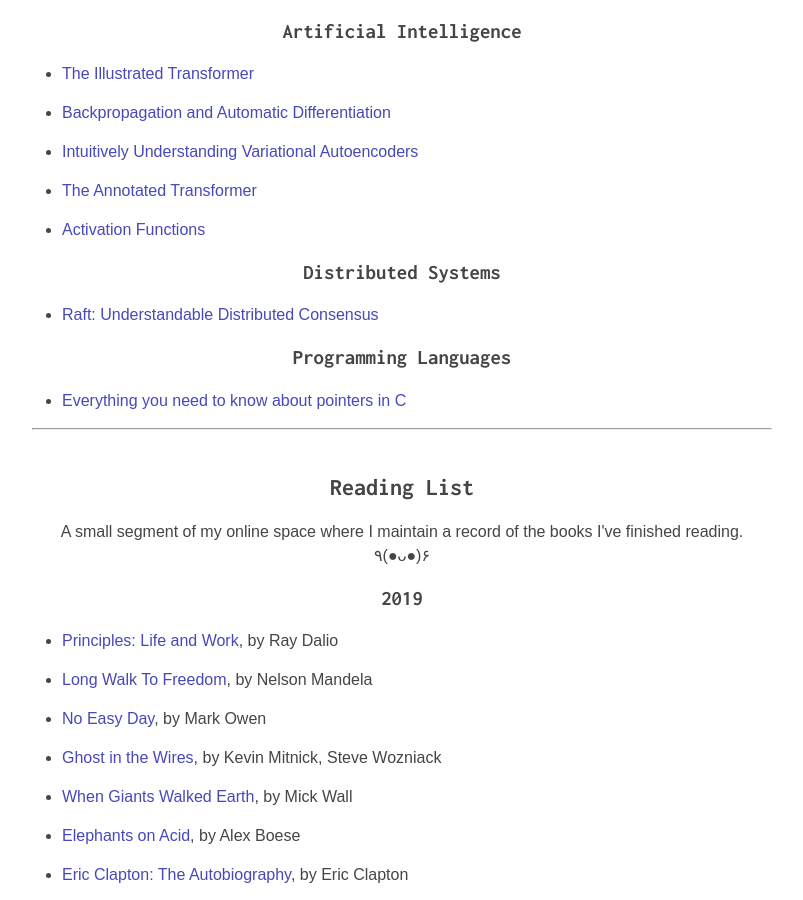
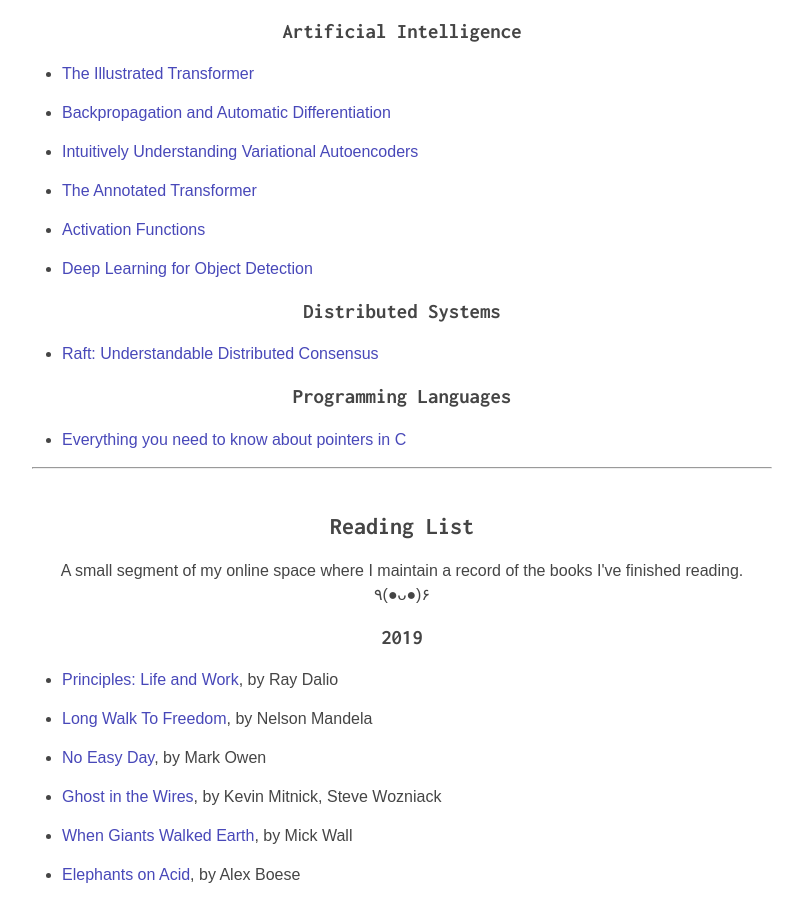
Before and after one commit to lprimeroo/saruftw.github.io.old, a Jekyll site: the page built from meta.md, in a window 1280 px wide and 900 px high, scrolled down 566 px. Shown: the whole window, without its empty margins (238-1041 px from the left). Built offline with Jekyll 4.4.1, drawn with Linux system fonts in a browser that asks for light colours; nearby versions of some CDN libraries.

Commit message:
more articles bitch

```diff
--- a/meta.md
+++ b/meta.md
@@ -38,6 +38,7 @@
 
 * <a href="https://towardsdatascience.com/activation-functions-neural-networks-1cbd9f8d91d6">Activation Functions</a>
 
+* <a href="https://towardsdatascience.com/deep-learning-for-object-detection-a-comprehensive-review-73930816d8d9">Deep Learning for Object Detection</a>
 
 ### Distributed Systems
 
```
